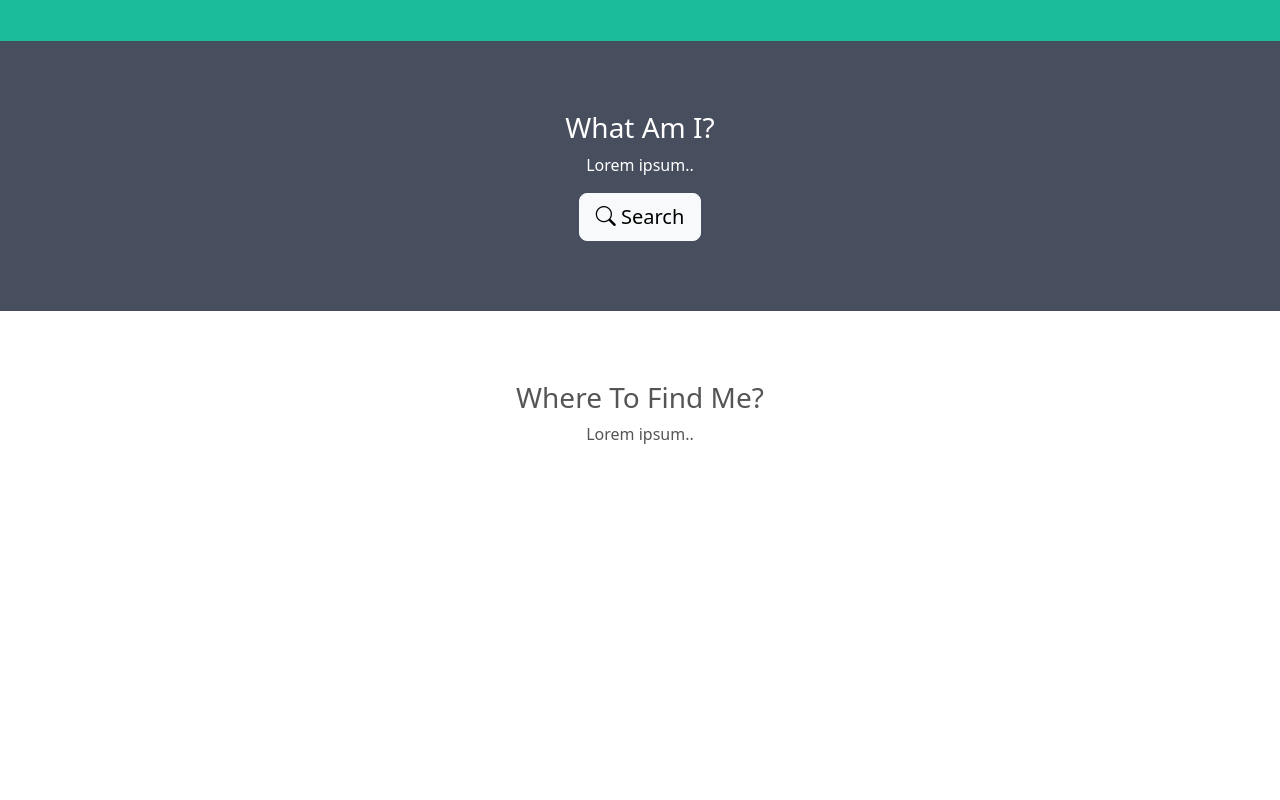
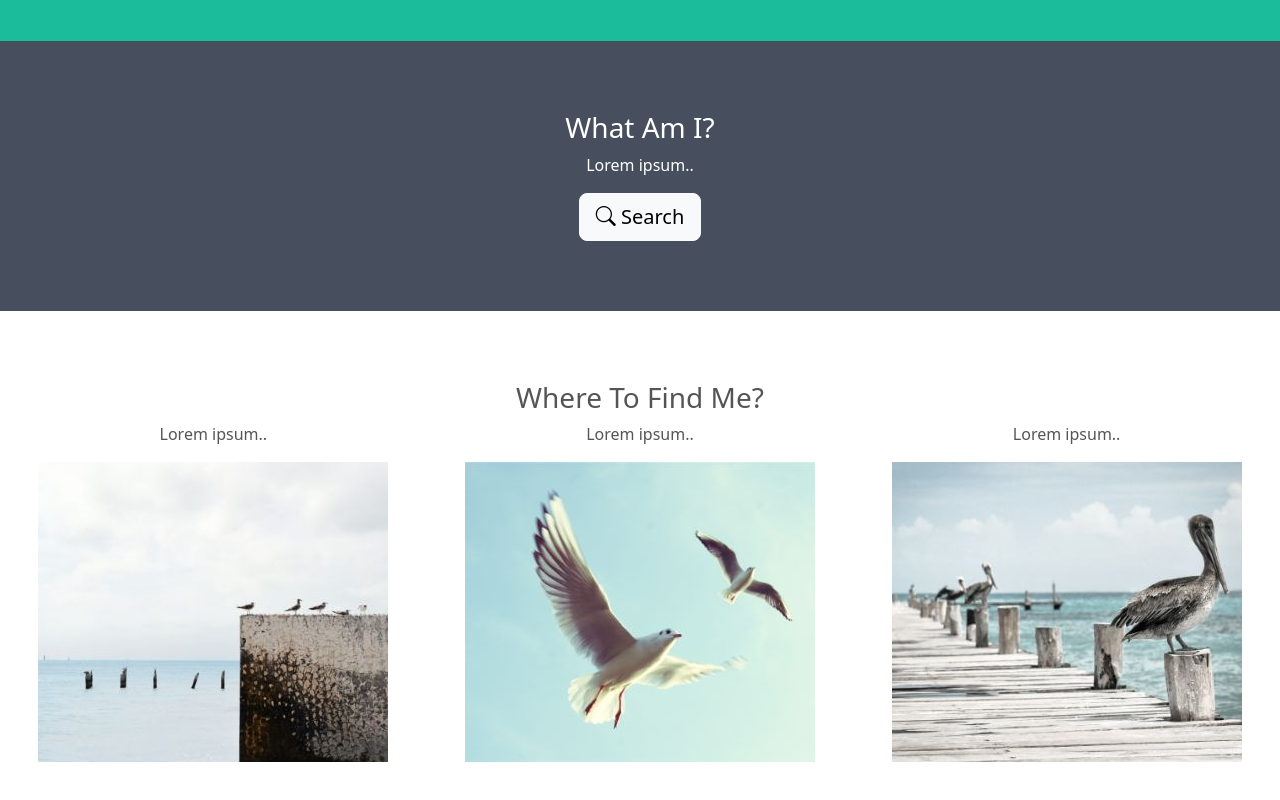
Before and after one commit to zeon77/Simple-Me, a plain HTML site: page index.html in a window 1280 px wide. Shown: the part 532-1332 px from the top of the page. Before the commit the page ends 1064 px from the top, so only its background shows below. Drawn offline with nearby package versions, Linux system fonts and the light colour scheme.

Commit message:
Modify The Third Container (Add Grid)

```diff
--- a/index.html
+++ b/index.html
@@ -25,7 +25,20 @@
 
   <div class="container-fluid text-center bg-3">
     <h3>Where To Find Me?</h3>
-    <p>Lorem ipsum..</p>
+    <div class="row">
+      <div class="col-sm-4">
+        <p>Lorem ipsum..</p>
+        <img src="birds1.jpg" alt="Image">
+      </div>
+      <div class="col-sm-4">
+        <p>Lorem ipsum..</p>
+        <img src="birds2.jpg" alt="Image">
+      </div>
+      <div class="col-sm-4">
+        <p>Lorem ipsum..</p>
+        <img src="birds3.jpg" alt="Image">
+      </div>
+    </div>
   </div>
 
   <script src='https://cdnjs.cloudflare.com/ajax/libs/bootstrap/5.2.2/js/bootstrap.bundle.min.js' integrity='sha512-BOsvKbLb0dB1IVplOL9ptU1EYA+LuCKEluZWRUYG73hxqNBU85JBIBhPGwhQl7O633KtkjMv8lvxZcWP+N3V3w==' crossorigin='anonymous'></script>
```
Also changed, not shown: birds1.jpg (added), birds2.jpg (added), birds3.jpg (added).
